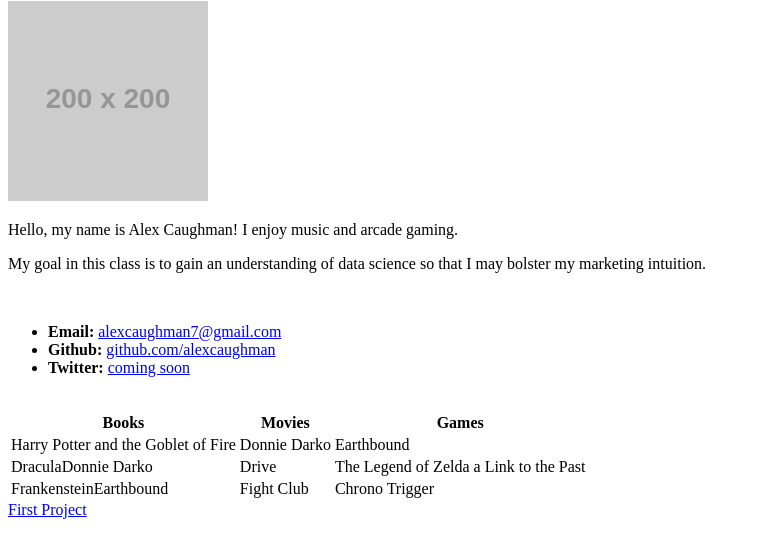
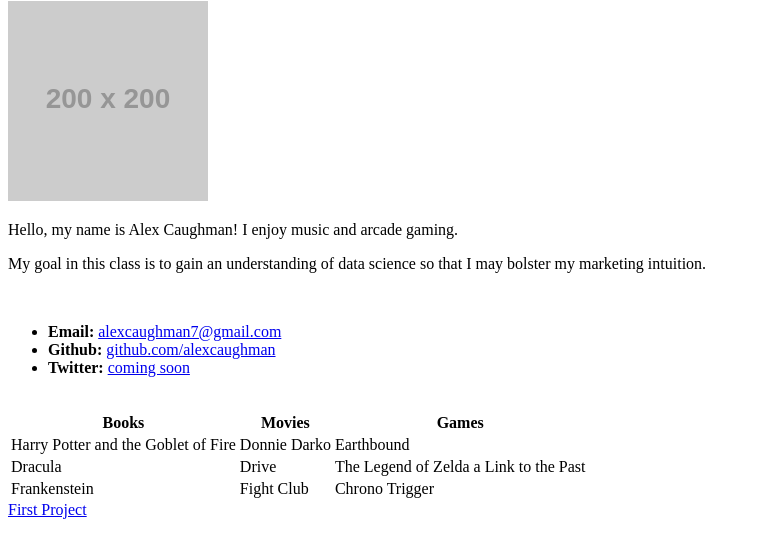
Before and after one commit to alexcaughman/alexcaughman.github.io, a plain HTML site: page index.html in a window 1280 px wide. Shown: the part 105-662 px from the top of the page, without its empty margins (0-760 px from the left). Drawn offline with Linux system fonts and the light colour scheme; placeholder pictures from the web are drawn by us.

Commit message:
Update index.html

```diff
--- a/index.html
+++ b/index.html
@@ -32,12 +32,12 @@
       <td>Earthbound</td>
     </tr>
     <tr>
-      <td>DraculaDonnie Darko</td>
+      <td>Dracula</td>
       <td>Drive</td>
       <td>The Legend of Zelda a Link to the Past</td>
     </tr>
     <tr>
-      <td>FrankensteinEarthbound</td>
+      <td>Frankenstein</td>
       <td>Fight Club</td>
       <td>Chrono Trigger</td>
     </tr>
```
